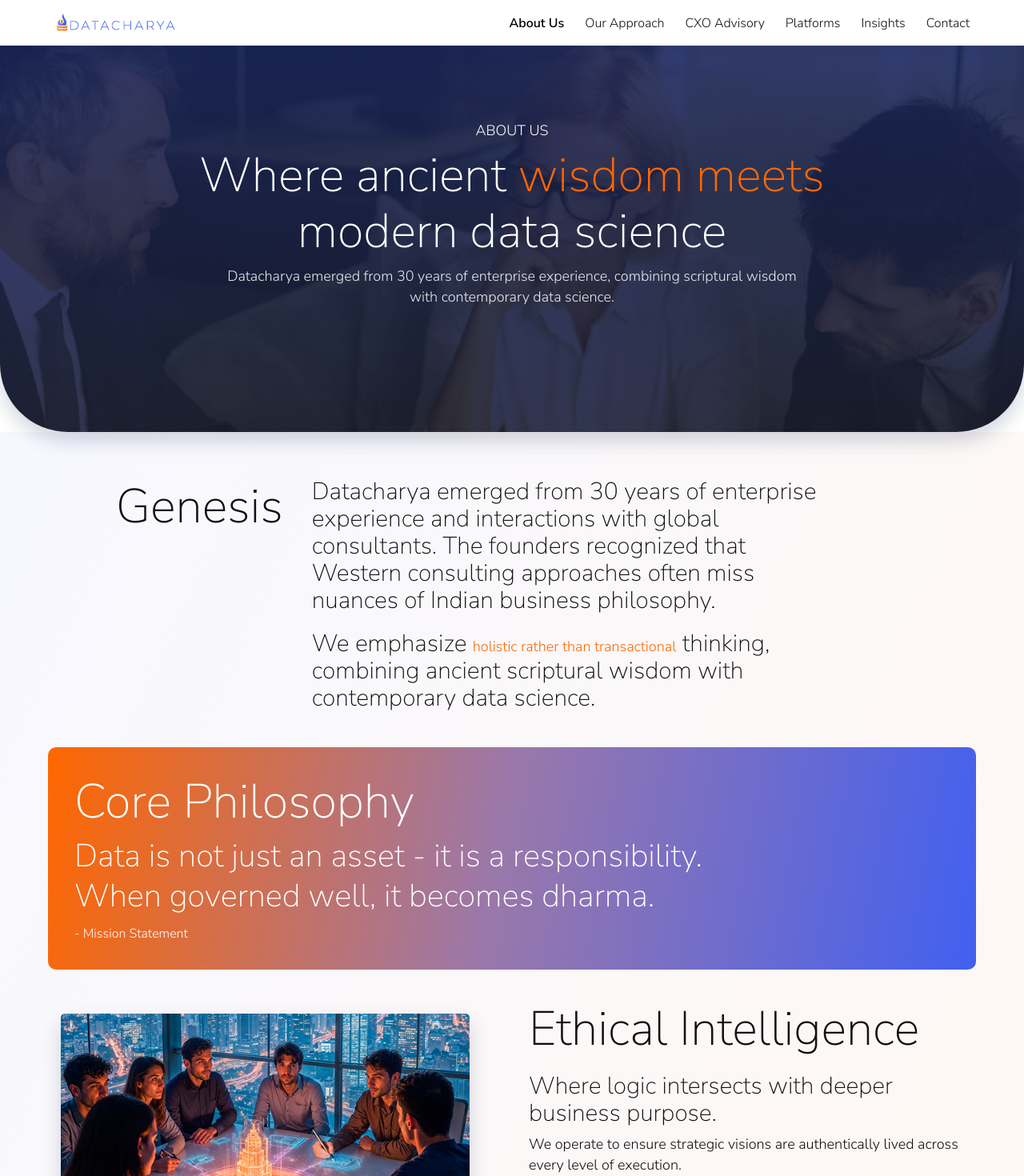
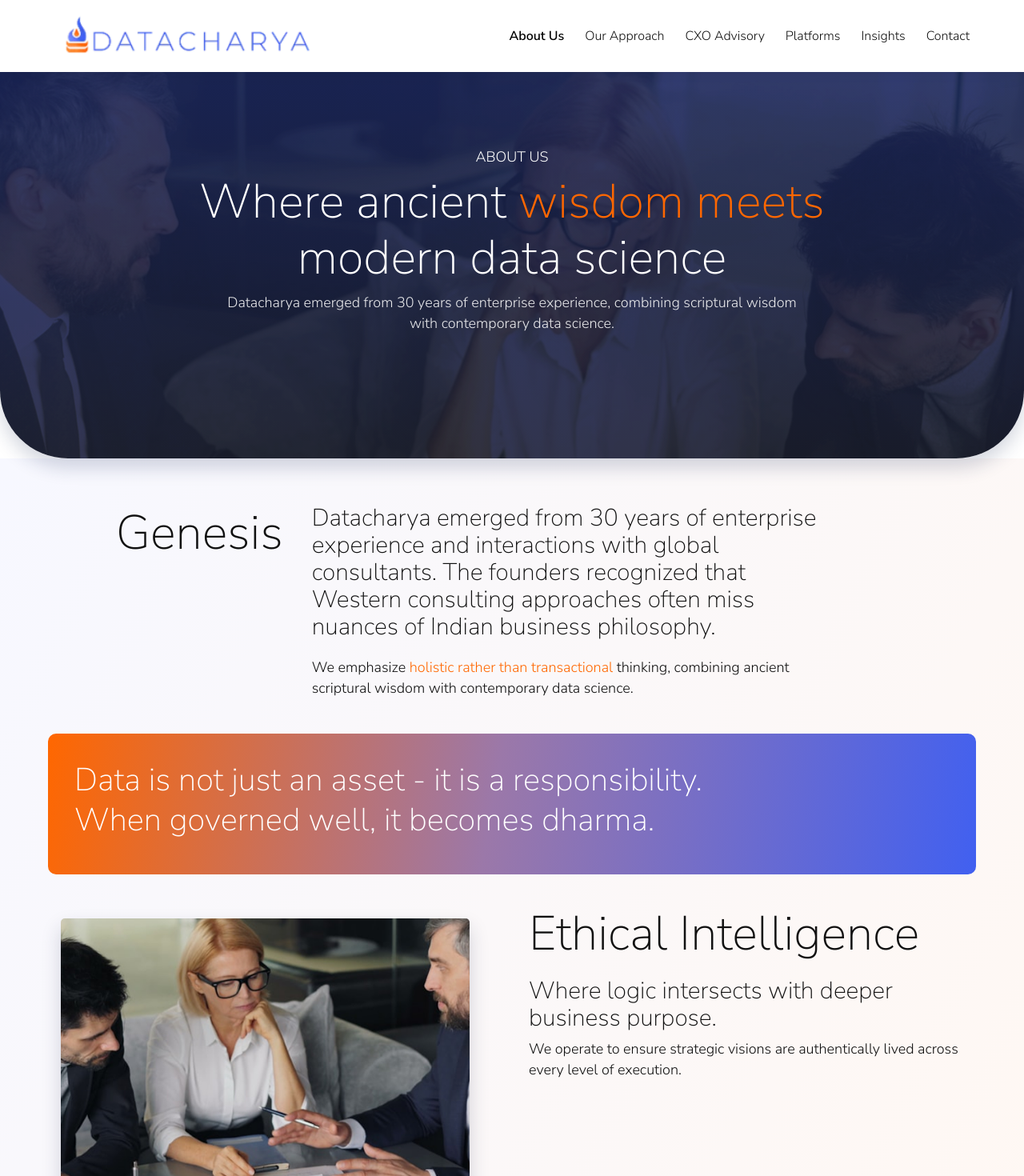
Before and after one commit to HuestormGit/datacharya-v2, a React (Vite) app in the folder frontend/: page /about in a window 1280 px wide. Shown: the top 1470 px of the page at 80% size. Built offline with nearby package versions, Linux system fonts and the light colour scheme.

Commit message:
changes as per recording

```diff
--- a/frontend/src/components/Advisory/Advisory.jsx
+++ b/frontend/src/components/Advisory/Advisory.jsx
@@ -126,7 +126,7 @@ const Advisory = ({ variant = "default" }) => {
                 <li>Measurable outcomes tracked from day one</li>
               </ul> */}
 
-              <a href="#contact" className="advisory-btn myButton">
+              <a href="contactUs" className="advisory-btn myButton">
                 Talk to Our Advisory Team →
               </a>
 
--- a/frontend/src/components/ApproachPlatforms/ApproachPlatforms.jsx
+++ b/frontend/src/components/ApproachPlatforms/ApproachPlatforms.jsx
@@ -284,10 +284,10 @@ const ApproachPlatforms = () => {
               // >
 
               <article
-  id={`section-${item.id}`}
-  className={`approach-platforms__item ${isOpen ? "is-open" : ""} ${item.tone}`}
-  key={item.id}
->
+                id={`section-${item.id}`}
+                className={`approach-platforms__item ${isOpen ? "is-open" : ""} ${item.tone}`}
+                key={item.id}
+              >
                 <button
                   type="button"
                   aria-expanded={isOpen}
@@ -367,6 +367,13 @@ const ApproachPlatforms = () => {
             );
           })}
         </div>
+        <div className="text-center p-4">
+          <a href="contactUs" className="advisory-btn myButton">
+                Talk to Our Advisory Team →
+              </a>
+
+        </div>
+
       </div>
     </section>
   );
--- a/frontend/src/components/ContactForm/ContactForm.jsx
+++ b/frontend/src/components/ContactForm/ContactForm.jsx
@@ -62,13 +62,9 @@ const ContactForm = () => {
         <div className="contact-form-layout">
 
           <div className="contact-location">
-            <h2 className="H240px">Location</h2>
+            <h2 className="H240px">Get in Touch</h2>
 
-            <p className="Paragrapha16">
-              Address
-              <br />
-              Lorem ipsum dolor sit amet, consectetur adipiscing elit.
-            </p>
+            {/* s  */}
           </div>
 
           <form className="contact-form" onSubmit={handleSubmit}>
--- a/frontend/src/components/Genesis/Genesis.jsx
+++ b/frontend/src/components/Genesis/Genesis.jsx
@@ -1,5 +1,6 @@
 import "./Genesis.scss";
 import advisoryImage from "../../assets/images/advisory.png";
+import advisorysecImage from "../../assets/images/advisorysec.png";
 
 const Genesis = () => {
   return (
@@ -14,7 +15,7 @@ const Genesis = () => {
               Western consulting approaches often miss nuances of Indian business
               philosophy.
             </p>
-            <p className="genesis-note h30px">
+            <p className="genesis-note paragraph18px">
               We emphasize <span className="paragraph18px">holistic rather than transactional</span> thinking,
               combining ancient scriptural wisdom with contemporary data science.
             </p>
@@ -22,18 +23,18 @@ const Genesis = () => {
         </div>
 
         <div className="core-philosophy">
-          <h2 className="H160">Core Philosophy</h2>
+          {/* <h2 className="H160">Core Philosophy</h2> */}
           <p className="H240px">
             Data is not just an asset - it is a responsibility.
             <br />
             When governed well, it becomes dharma.
           </p>
-          <small className="paragraph16">- Mission Statement</small>
+          {/* <small className="paragraph16">- Mission Statement</small> */}
         </div>
 
         <div className="ethical-intelligence">
           <div className="img-box">
-            <img src={advisoryImage} alt="Business leaders in a governance discussion" />
+            <img src={advisorysecImage} alt="Business leaders in a governance discussion" />
 
           </div>
           <div className="ethical-copy">
--- a/frontend/src/components/HeroSlider/HeroSlider.jsx
+++ b/frontend/src/components/HeroSlider/HeroSlider.jsx
@@ -105,7 +105,7 @@ const HeroSlider = () => {
                       {hero.benefits.map((item) => (
                         <li key={item.id}>
                           <strong className="paragraph18px">{item.title}</strong>
-                          <span className="Paragrapha16">{item.description}</span>
+                          <span className="paragraph16">{item.description}</span>
                         </li>
                       ))}
                     </ul>
--- a/frontend/src/components/HeroSlider/HeroSlider.scss
+++ b/frontend/src/components/HeroSlider/HeroSlider.scss
@@ -2,7 +2,7 @@
 @use '../../assets/scss/mixins' as *;
 
 .hero-slider {
-  margin-top: -56px;
+  margin-top: -90px;
   .hero-section {
 
     position: relative;
@@ -68,7 +68,7 @@
         padding: 13px 22px;
         border: 1px solid $blue;
         border-radius: 3px;
-        font-size: 13px;
+        font-size: 14px;
         font-weight: $fw-semibold;
       }
 
@@ -106,15 +106,15 @@
           background: url('../../assets/images/check.png') center / contain no-repeat;
         }
 
-        strong {
-          font-size: 12px;
-        }
+        // strong {
+        //   font-size: 12px;
+        // }
 
-        span {
-          margin-top: 3px;
-          font-size: 10px;
-          line-height: 1.35;
-        }
+        // span {
+        //   margin-top: 3px;
+        //   font-size: 10px;
+        //   line-height: 1.35;
+        // }
       }
     }
   }
--- a/frontend/src/components/Navbar/Navbar.scss
+++ b/frontend/src/components/Navbar/Navbar.scss
@@ -14,9 +14,15 @@
   /* LOGO */
   .navbar-brand {
     img {
-      width: 180px;
+      width: 200px;
       height: auto;
       display: block;
+      @include md{
+        width: 250px;
+      }
+      @include xl{
+        width: 350px;
+      }
     }
   }
 
@@ -159,13 +165,13 @@ z-index: 9999;
    TABLET
 ========================= */
 
-@include lg {
-  .custom-navbar {
-    .navbar-brand img {
-      width: 170px;
-    }
-  }
-}
+// @include lg {
+//   .custom-navbar {
+//     .navbar-brand img {
+//       width: 170px;
+//     }
+//   }
+// }
 
 /* =========================
    MOBILE
@@ -175,9 +181,9 @@ z-index: 9999;
   .custom-navbar {
     padding: 15px 0;
 
-    .navbar-brand img {
-      width: 140px;
-    }
+    // .navbar-brand img {
+    //   width: 140px;
+    // }
 
     .navbar-nav {
       gap: 0;
@@ -237,9 +243,9 @@ z-index: 9999;
 
 @media only screen and (max-width: 576px) {
   .custom-navbar {
-    .navbar-brand img {
-      width: 120px;
-    }
+    // .navbar-brand img {
+    //   width: 120px;
+    // }
 
     .navbar-collapse {
       padding: 16px;
--- a/frontend/src/components/PlatformPillars/PlatformPillars.scss
+++ b/frontend/src/components/PlatformPillars/PlatformPillars.scss
@@ -88,7 +88,7 @@ margin-top: -80px;
 
       p {
         color: rgba(255,255,255,.85);
-        font-size: 13px;
+        // font-size: 13px;
       }
     }
 
--- a/frontend/src/components/Testimonials/Testimonials.scss
+++ b/frontend/src/components/Testimonials/Testimonials.scss
@@ -150,10 +150,12 @@
 
       div:nth-child(1) h3, div:nth-child(3) h3 {
         color: #4868ff;
+        font-weight: 400;
       }
 
       div:nth-child(2) h3 {
         color: #f58220;
+        font-weight: 400;
       }
 
       span{
```
